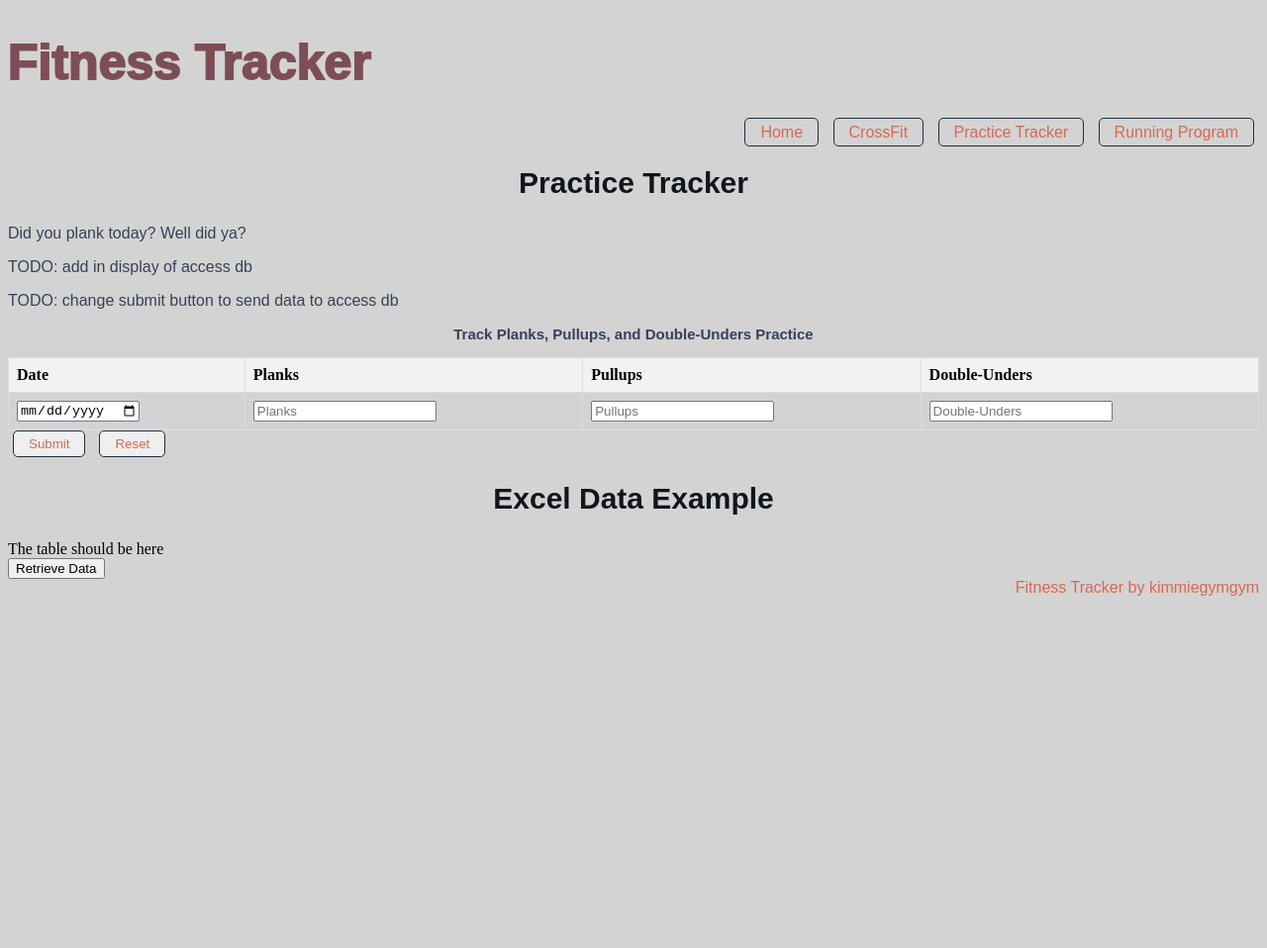
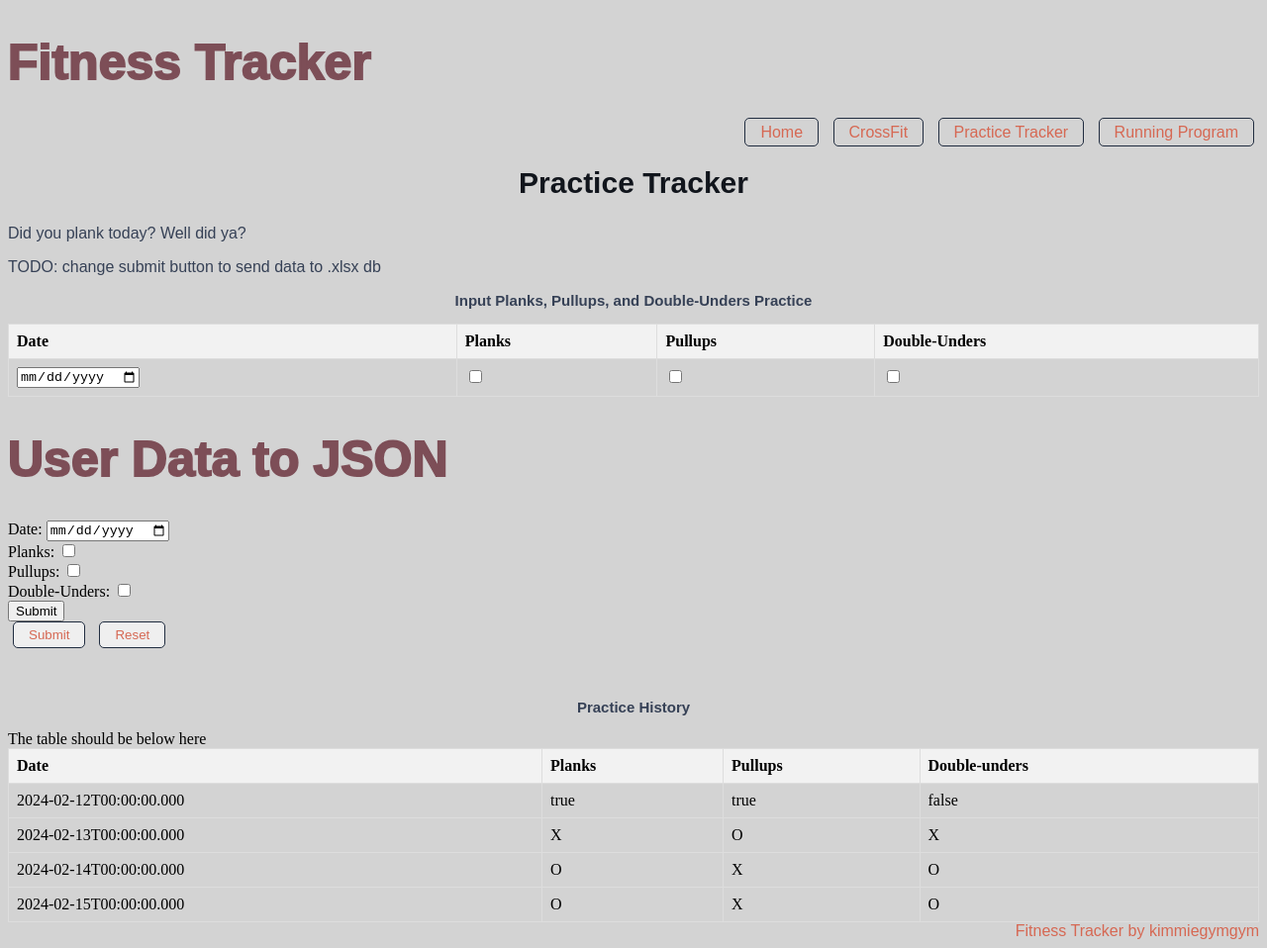
Before and after one commit to KimberlyAlcock/Fitness-tracker, a website: page templates/planks.html in a window 1280 px wide. Shown: the whole page at 99% size. Before the commit the page ends 800 px from the top, so only its background shows below. Drawn offline with Linux system fonts and the light colour scheme.

Commit message:
update app.py to read excel and put data into data.json

```diff
--- a/package.json
+++ b/package.json
@@ -7,5 +7,8 @@
     "test": "echo \"Error: no test specified\" && exit 1"
   },
   "author": "",
-  "license": "ISC"
+  "license": "ISC",
+  "dependencies": {
+    "express": "^4.18.2"
+  }
 }
--- /dev/null
+++ b/static/src/data.json
@@ -0,0 +1 @@
+[{"Date":"2024-02-12T00:00:00.000","Planks":true,"Pullups":true,"Double-unders":false},{"Date":"2024-02-13T00:00:00.000","Planks":"X","Pullups":"O","Double-unders":"X"},{"Date":"2024-02-14T00:00:00.000","Planks":"O","Pullups":"X","Double-unders":"O"},{"Date":"2024-02-15T00:00:00.000","Planks":"O","Pullups":"X","Double-unders":"O"}]
--- a/static/src/index.js
+++ b/static/src/index.js
@@ -1,20 +1,4 @@
-// this function fetches the data for the practice tracker table from the python file
-
-$(document).ready(function() {
-    // Fetch data from Flask endpoint
-    $.getJSON('/get_excel_data', function(data) {
-        // Generate table rows
-        $.each(data, function(index, row) {
-            var tr = $('<tr>');
-            $.each(row, function(index, cell) {
-                tr.append($('<td>').text(cell));
-            });
-            $('#excel-table').append(tr);
-        });
-    });
-});
-
-
+/*
 // This JavaScript is for the buttons on the form submission for practice-tracker.html
 document.addEventListener("DOMContentLoaded", function() {
     // Get the form element
@@ -49,3 +33,4 @@ document.addEventListener("DOMContentLoaded", function() {
             form.reset();
         }});
 });
+*/
--- a/templates/planks.html
+++ b/templates/planks.html
@@ -21,11 +21,10 @@
   <div id="planks">
       <h2>Practice Tracker</h2>
       <p>Did you plank today? Well did ya? </p>
-      <p>TODO: add in display of access db</p>
-      <p>TODO: change submit button to send data to access db</p>
+      <p>TODO: change submit button to send data to .xlsx db</p>
   </div>
 
-  <h3>Track Planks, Pullups, and Double-Unders Practice</h3>
+  <h3>Input Planks, Pullups, and Double-Unders Practice</h3>
   <form id="practiceTrackerForm" action="/submit" method="post">
   <table>
       <tr>
@@ -37,29 +36,69 @@
       <!-- input fields -->
       <tr>
           <td id="tracker-date"><input type="date" placeholder="Date"></td>
-          <td id="planks-input"><input type="text" placeholder="Planks"></td>
-          <td id="pullups-input"><input type="text" placeholder="Pullups"></td>
-          <td id="double-unders-input"><input type="text" placeholder="Double-Unders"></td>
+          <td id="planks-input"><input type="checkbox" name="Planks"></td>
+          <td id="pullups-input"><input type="checkbox" name="Pullups"></td>
+          <td id="double-unders-input"><input type="checkbox" name="Double-Unders"></td>
       </tr>
   </table>
 
+  <h1>User Data to JSON</h1>
+  <form action="/submit" method="post">
+      <label for="Date">Date:</label>
+      <input type="date" id="tDate" name="tDate"><br>
+      <label for="planks">Planks:</label>
+      <input type="checkbox" id="tPlanks" name="tPlanks"><br>
+      <label for="pullups">Pullups:</label>
+      <input type="checkbox" id="tPullups" name="tPullups"><br>
+      <label for="dubs">Double-Unders:</label>
+      <input type="checkbox"id="tDubs" name="tDubs"><br>
+      <button type="submit">Submit</button>
+  </form>
+
   <input type="submit" value="Submit" class="tracker-button">
   <input type="reset" value="Reset" class="tracker-button">
-
+<br>
+<br>
+<br>
 </form>
 
-  <h2>Excel Data Example</h2>
-
-  <table id="excel-table" class="excelTable">
-    The table should be here
-    <!-- Table content will be inserted here -->
+  <h3>Practice History</h3>
+  The table should be below here
+  <table id="data-table">
+    <thead>
+        <tr>
+            <th>Date</th>
+            <th>Planks</th>
+            <th>Pullups</th>
+            <th>Double-unders</th>
+        </tr>
+    </thead>
+    <tbody id="data-body">
+    </tbody>
 </table>
 
-  <script src="../static/src/index.js"></script>
+<script>
+    // Fetch data from JSON file
+    fetch('../static/src/data.json')
+        .then(response => response.json())
+        .then(data => {
+            const tableBody = document.getElementById('data-body');
 
-  <button onclick="retrieveData()">Retrieve Data</button>
+            // Iterate over the data and create table rows
+            data.forEach(item => {
+                const row = document.createElement('tr');
+                Object.keys(item).forEach(key => {
+                    const cell = document.createElement('td');
+                    cell.textContent = item[key];
+                    row.appendChild(cell);
+                });
+                tableBody.appendChild(row);
+            });
+        })
+        .catch(error => console.error('Error:', error));
+</script>
 
-  <div id="output"></div>
+<script src="../static/src/planks.js"></script>
 
     <footer>
       Fitness Tracker by kimmiegymgym
```
Also changed, not shown: static/src/planks.js (added, +41 -0 lines), static/src/readExcel.js (added, +31 -0 lines), 3 other files.
